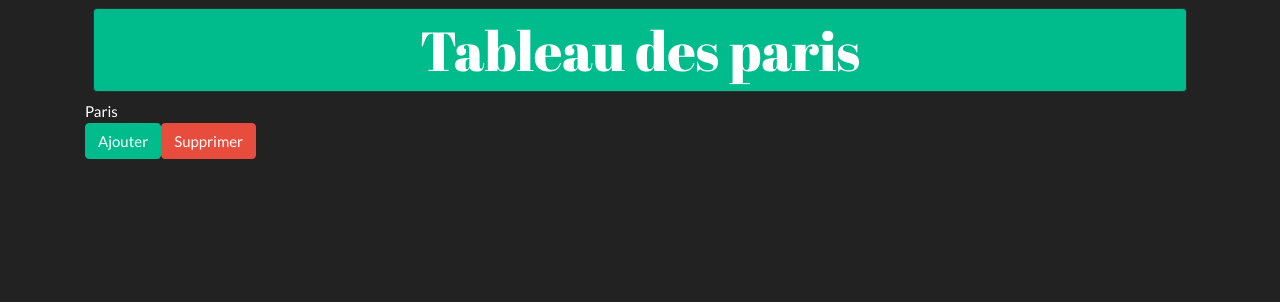
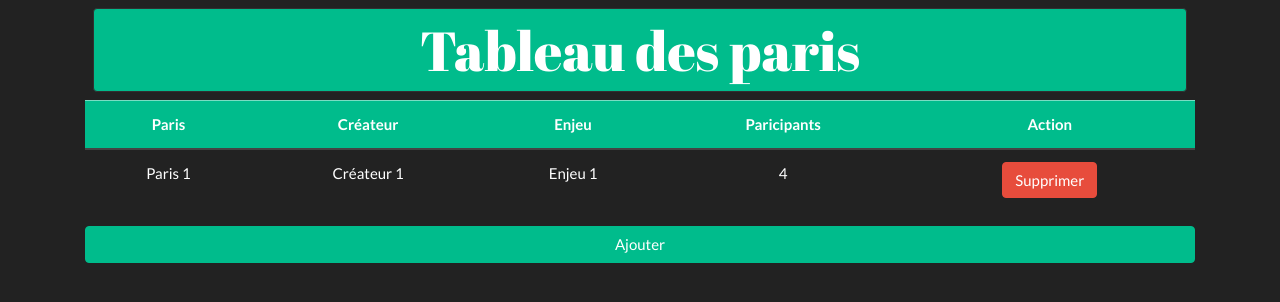
Before and after one commit to Doncle85/tableauparis, a React (Create React App) app: page / in a window 1280 px wide. Shown: the top 302 px of the page. Built offline with nearby package versions, Linux system fonts and the light colour scheme.

Commit message:
add component Paris

```diff
--- a/src/App.js
+++ b/src/App.js
@@ -1,15 +1,18 @@
 import React from 'react';
 import TitreH1 from "./Components/Titres/TitreH1";
-import Bouton from "./Components/Bouton/Bouton"
+import Bouton from "./Components/Bouton/Bouton";
+import Paris from "./Containers/Paris/Paris"
 
 function App() {
   return (
    <div className="container">
      <TitreH1>Tableau des paris</TitreH1>
-       <div>Paris</div>
-       <Bouton typeBtn="btn-success" click={() => console.log("Ajouter")}>Ajouter</Bouton>
-       <Bouton typeBtn="btn-danger" click={() => console.log("Supprimer")}>Supprimer</Bouton>
-
+       <Paris></Paris>
+       <Bouton
+           typeBtn="btn-success"
+           click={() => console.log("Ajouter")}
+           css="w-100">Ajouter
+       </Bouton>
    </div>
   );
 }
--- a/src/Components/Bouton/Bouton.js
+++ b/src/Components/Bouton/Bouton.js
@@ -1,7 +1,7 @@
 import React from 'react';
 
 const bouton = (props) => {
-   const btnCss = `btn ${props.typeBtn}`//permets de definir une couleur de bouton
+   const btnCss = `btn ${props.typeBtn} ${props.css}`//typeBtn permets de definir une couleur de bouton;css permets que le bouton ajouter prenne toutes la place
    return  <button className={btnCss} onClick={props.click}/*fonction permettant d'activer le bouton*/ >
       {props.children}
    </button>
--- /dev/null
+++ b/src/Containers/Paris/Paris.js
@@ -0,0 +1,31 @@
+import React, { Component } from 'react';
+import Bouton from "../../Components/Bouton/Bouton"
+
+class Paris extends Component {
+    render (){
+        return (
+            <table className="table text-center">
+                <thead className="table-success">
+                    <tr>
+                        <th>Paris</th>
+                        <th>Créateur</th>
+                        <th>Enjeu</th>
+                        <th>Paricipants</th>
+                        <th>Action</th>
+                    </tr>
+                </thead>
+                <tbody>
+                <tr>
+                    <td>Paris 1</td>
+                    <td>Créateur 1</td>
+                    <td>Enjeu 1</td>
+                    <td>4</td>
+                    <td><Bouton typeBtn="btn-danger" click={() => console.log("Supprimer")}>Supprimer</Bouton></td>
+                </tr>
+                </tbody>
+            </table>
+        );
+    }
+}
+
+export default Paris;
```
